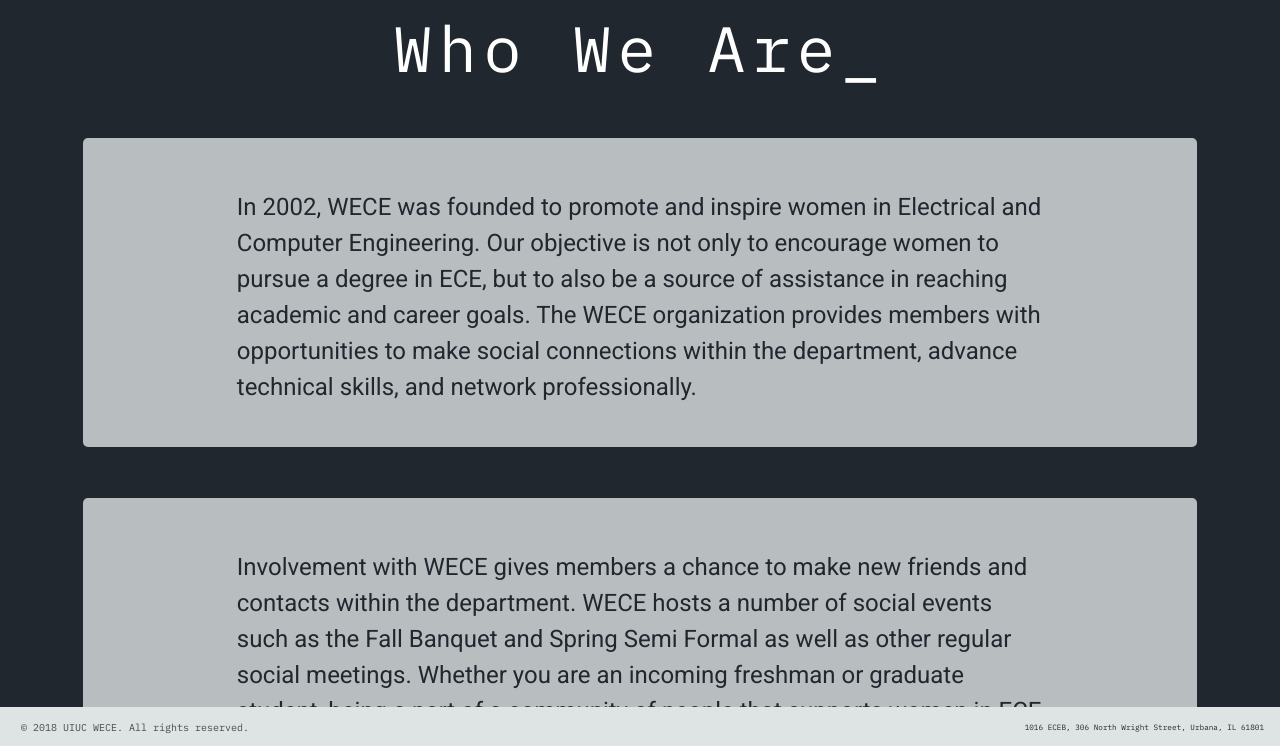
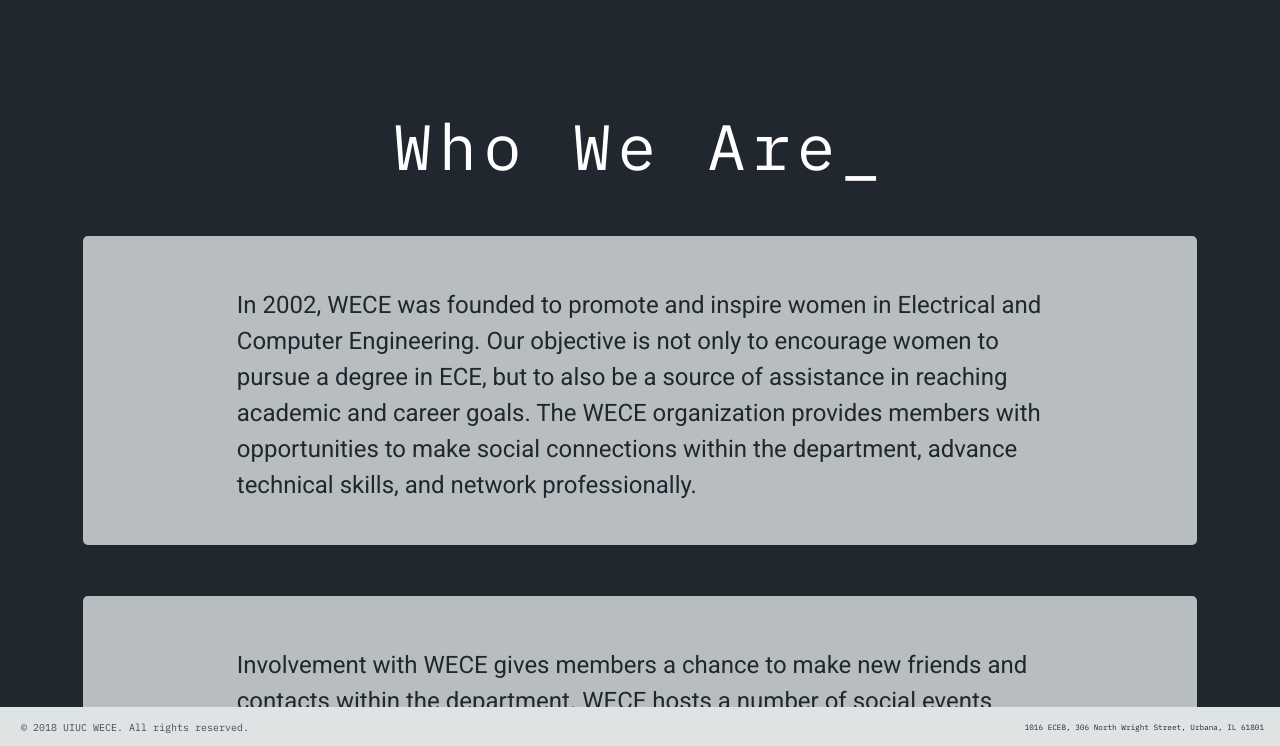
Before and after one commit to Polarpi/wece-web, a plain HTML site: page new website/about.html in a window 1280 px wide. Shown: the part 52-798 px from the top of the page. Drawn offline with nearby package versions, Linux system fonts and the light colour scheme.

Commit message:
update section top padding

```diff
--- a/new website/main.css
+++ b/new website/main.css
@@ -33,7 +33,7 @@ h3 {
 }
 
 .section-top {
-  padding-top: 30px;
+  padding-top: 10vw;
 }
 
 .section-title h3 {
```
